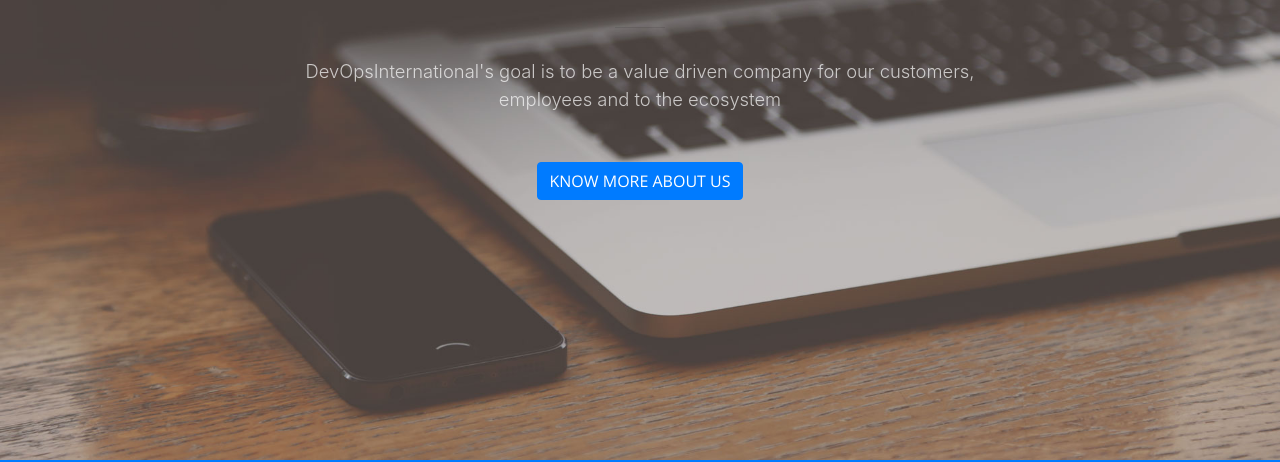
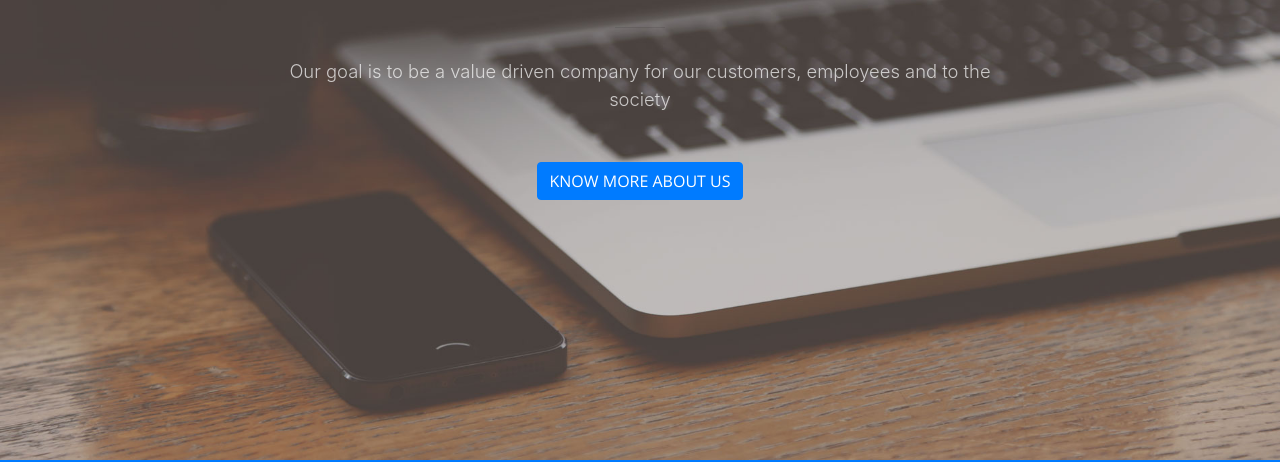
Before and after one commit to DevOpsInternational/knowus, a website with bundled scripts: page index.html in a window 1280 px wide. Shown: the part 340-802 px from the top of the page. Built offline with nearby package versions, Linux system fonts and the light colour scheme.

Commit message:
text updates

```diff
--- a/index.html
+++ b/index.html
@@ -37,7 +37,7 @@
   <!-- Navigation -->
   <nav class="navbar navbar-expand-lg navbar-light fixed-top" id="mainNav">
     <div class="container">
-      <a class="navbar-brand js-scroll-trigger" href="#page-top">DevOpsInternational</a>
+      <a class="navbar-brand js-scroll-trigger" href="#page-top">DevopsInternational</a>
       <button class="navbar-toggler navbar-toggler-right" type="button" data-toggle="collapse"
         data-target="#navbarResponsive" aria-controls="navbarResponsive" aria-expanded="false"
         aria-label="Toggle navigation">
@@ -72,8 +72,8 @@
           <hr>
         </div>
         <div class="col-lg-8 mx-auto">
-          <p class="text-faded mb-5">DevOpsInternational's goal is to be a value driven company for our customers,
-            employees and to the ecosystem</p>
+          <p class="text-faded mb-5">Our goal is to be a value driven company for our customers,
+            employees and to the society</p>
           <a class="btn btn-primary btn-xl js-scroll-trigger" href="#about">Know more about us</a>
         </div>
       </div>
@@ -110,7 +110,7 @@
           <div class="service-box mt-5 mx-auto">
             <i class="fa fa-4x fa-diamond text-primary mb-3 sr-icons"></i>
             <h3 class="mb-3">Software Development</h3>
-            <p class="text-muted mb-0">Niche software development, consulting, and DevOps services. </p>
+            <p class="text-muted mb-0">Niche software development, consulting, and Devops services. </p>
           </div>
         </div>
         <div class="col-lg-3 col-md-6 text-center">
```
